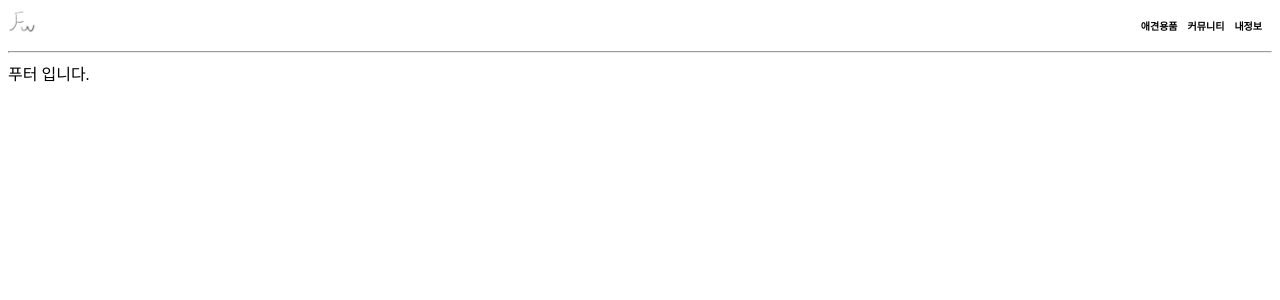
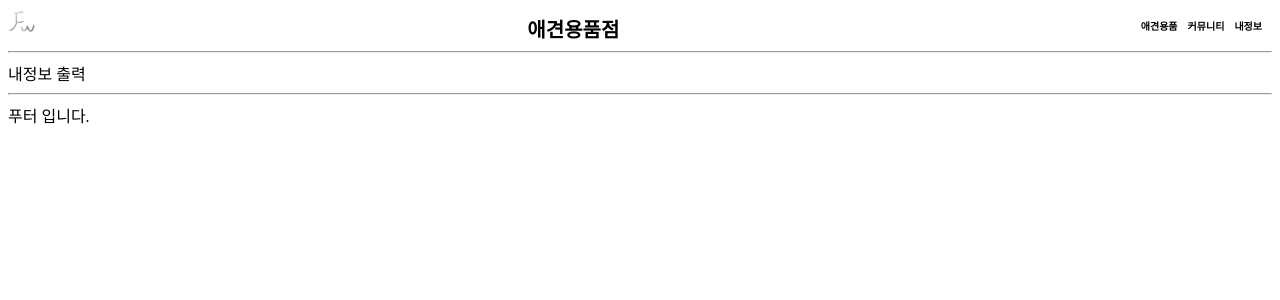
Before and after one commit to JJacking/main, a React (Create React App) app: page /user in a window 1280 px wide. Before the commit this address had no page. Shown: the top 300 px of the page. Built offline with nearby package versions, Linux system fonts and the light colour scheme.

Commit message:
1page
update

```diff
--- a/src/App.css
+++ b/src/App.css
@@ -11,6 +11,19 @@
   background-position: left;
   height: 5%;
   width: 3%;
+}
+
+.nav-middle {
+  margin-top: auto;
+  margin-left: auto;
+  font-size: 20px;
+  color: black;
+
+}
+
+.nav-middle > a {
+  color: black;
+  text-decoration-line: none;
 }
 
 .nav-head {
@@ -34,7 +47,6 @@
 
 .nav-head > ul > li {
   display: inline-block;
-
   margin-right: 10px;
 }
 
--- a/src/App.js
+++ b/src/App.js
@@ -1,5 +1,6 @@
 /* App.js */
 import {Route, Routes} from "react-router-dom";
+import UserInfo from "./routes/UserInfo";
 import BoardList from "./routes/BoardList";
 import Home from "./routes/Home";
 import React from "react";
@@ -10,6 +11,7 @@ function App() {
     <Routes>
       <Route path="/" element={<Home/>}/>
       <Route path="/board" element={<BoardList/>}/>
+      <Route path="/user" element={<UserInfo/>}/>
     </Routes>
   );
 }
--- a/src/layout/Header.js
+++ b/src/layout/Header.js
@@ -10,15 +10,20 @@ const Header = () => {
 
         <div className='nav-head'>
             <div className='mainlogo'>
+              <a href='/'>
                 <img src={logo} width= '30px' />
+              </a>
+            </div>
+            <div className='nav-middle'>
+                <a href='/'>애견용품점</a>
             </div>
             <ul>
                 <li><a href='/'>애견용품</a></li>
                 <li><a href='/board'>커뮤니티</a></li>
-                <li><a href='/board'>내정보</a></li>
+                <li><a href='/user'>내정보</a></li>
             </ul>
-
         </div>
+        <hr/>
     </header>
   );
 };
--- /dev/null
+++ b/src/routes/UserInfo.js
@@ -0,0 +1,12 @@
+/* UserInfo.js */
+import React from 'react';
+
+const UserInfo = () => {
+  return (
+    <div>
+        내정보 출력
+    </div>
+  );
+};
+
+export default UserInfo;
```
